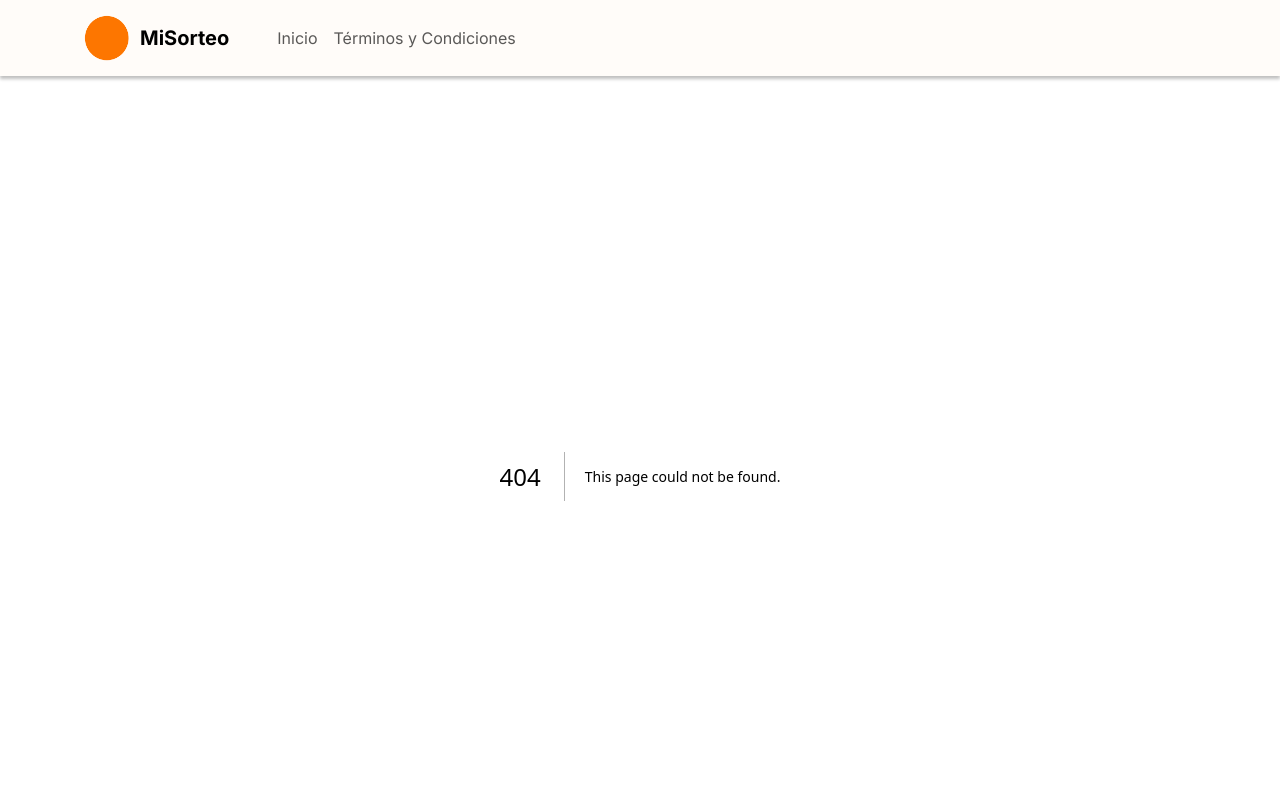
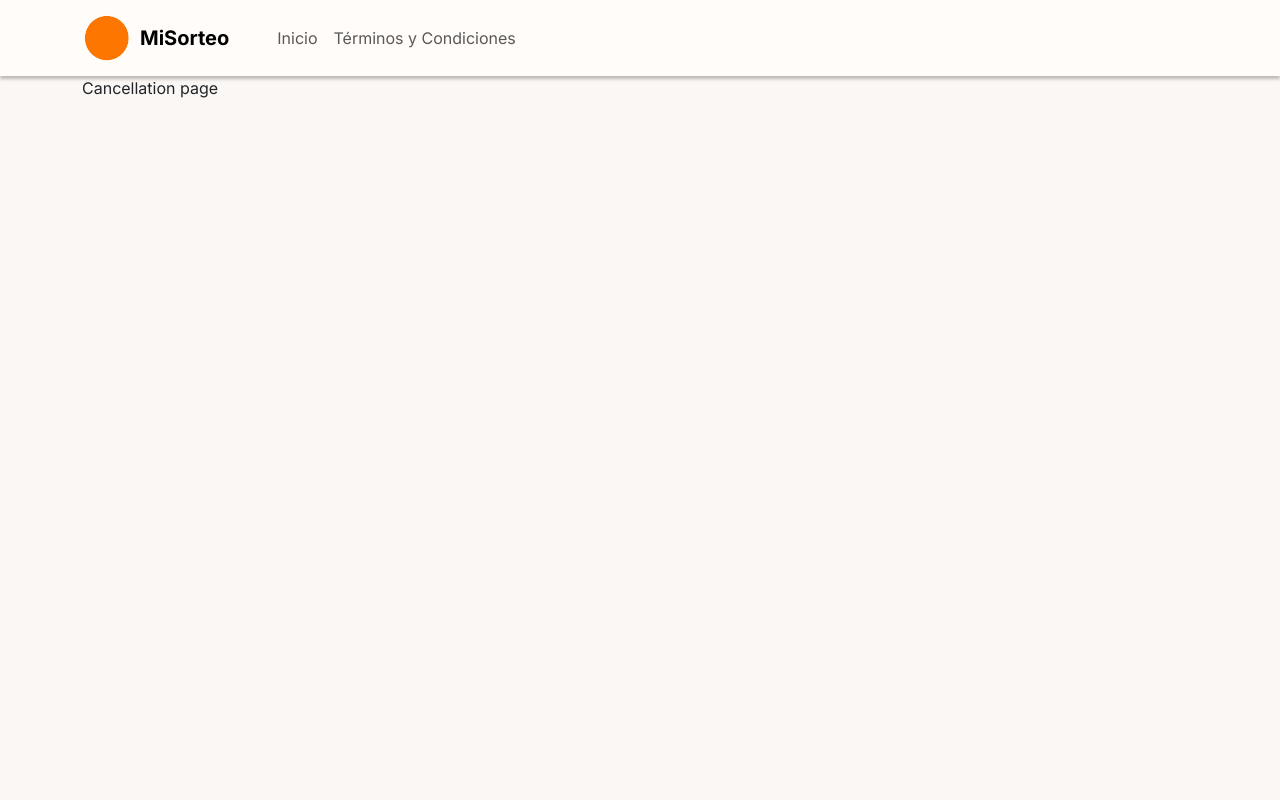
Before and after one commit to justinyamberla/sanfer-sorteos-frontend, a Next.js app: page /payment/cancel in a window 1280 px wide. Before the commit this address had no page. Shown: the top 800 px of the page. Built offline with nearby package versions, Linux system fonts and the light colour scheme.

Commit message:
Add
Confirm and cancel pages

```diff
--- /dev/null
+++ b/app/payment/cancel/page.tsx
@@ -0,0 +1,9 @@
+export const CancellationPage = () => {
+    return (
+        <div className="min-vh-100 w-100 container">
+            Cancellation page
+        </div>
+    );
+}
+
+export default CancellationPage;
```
Also changed, not shown: app/payment/confirm/page.tsx (added, +9 -0 lines).
